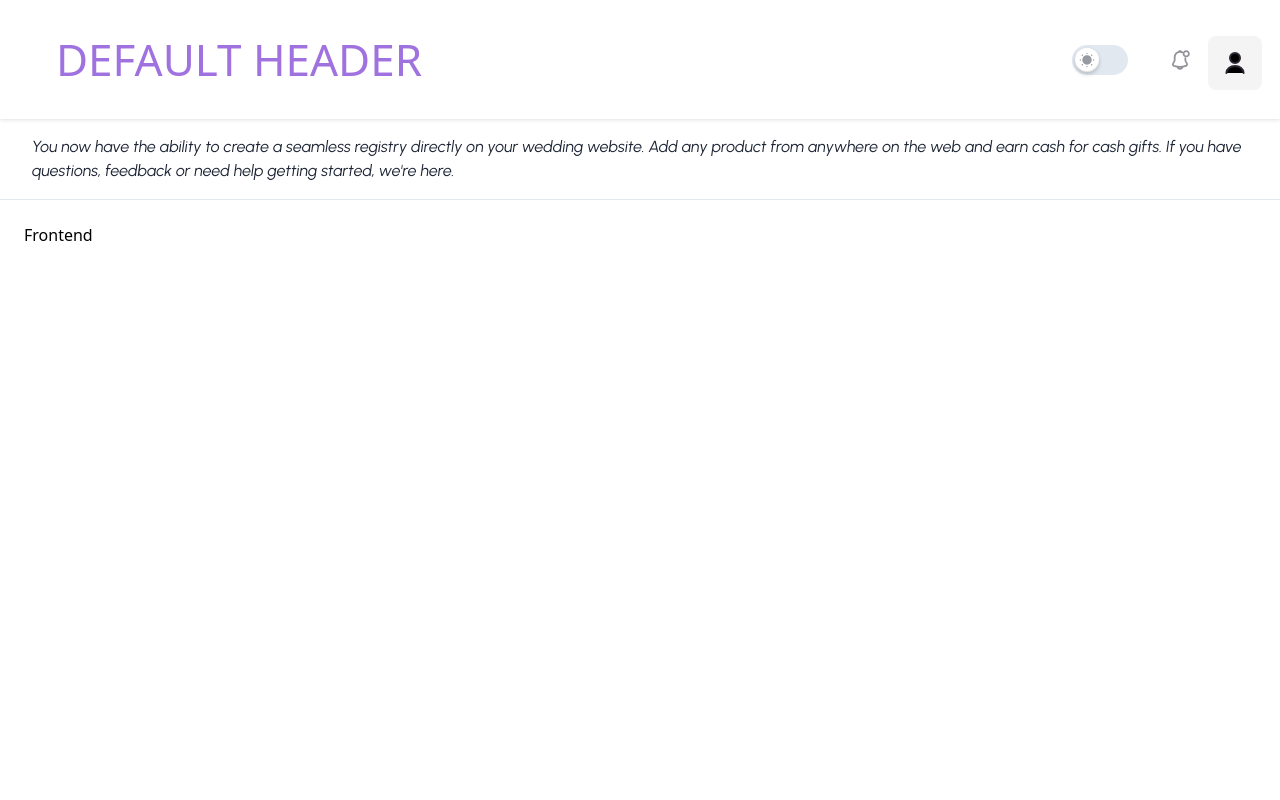
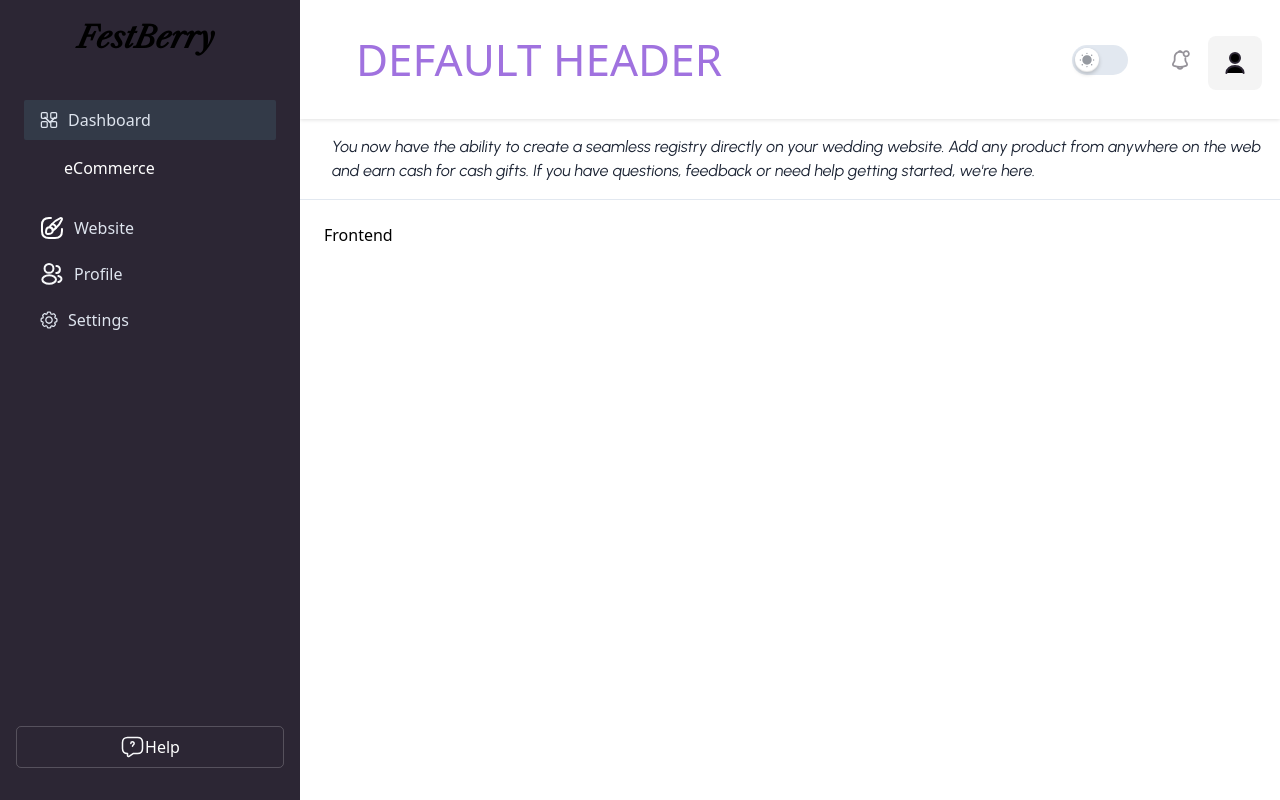
Before and after one commit to CurliDev/mother-box, a Next.js app: page / in a window 1280 px wide. Built offline with nearby package versions, Linux system fonts and the light colour scheme.

Commit message:
Added the pipeline instrtuctions.

```diff
--- a/src/app/layout.tsx
+++ b/src/app/layout.tsx
@@ -31,10 +31,10 @@ export default function RootLayout({
             ) : (
               <div className="flex h-screen overflow-hidden">
                 {/* <!-- ===== Sidebar Start ===== --> */}
-                {/* <Sidebar
+                <Sidebar
                   sidebarOpen={sidebarOpen}
                   setSidebarOpen={setSidebarOpen}
-                /> */}
+                />
                 {/* <!-- ===== Sidebar End ===== --> */}
 
                 {/* <!-- ===== Content Area Start ===== --> */}
```
Also changed, not shown: buildspec.yml (added).
